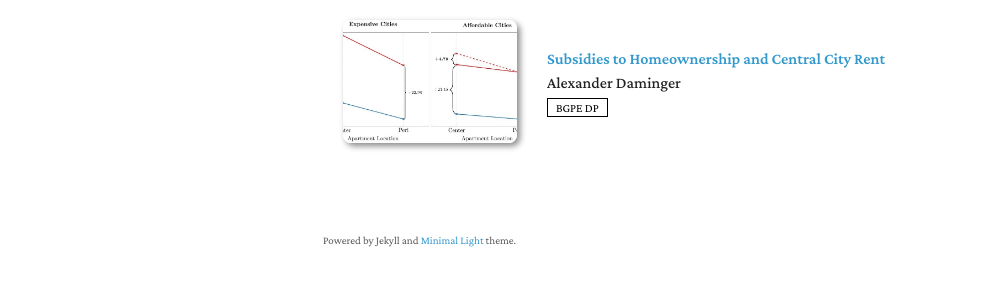
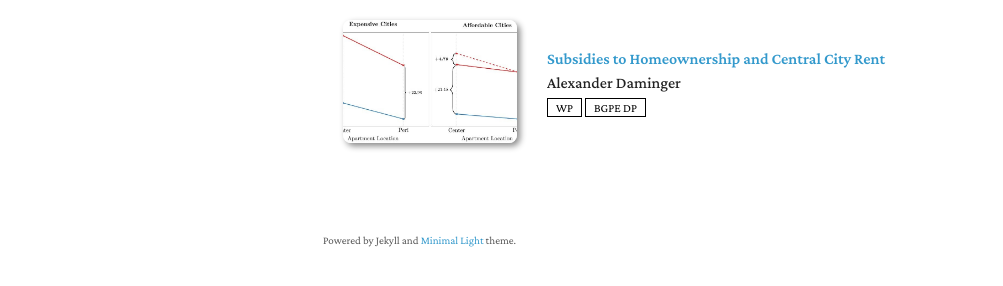
Before and after one commit to alexdaminger/alexdaminger.github.io, a Jekyll site: the page built from index.md, in a window 1280 px wide and 1087 px high. Shown: the part 766-1052 px from the top of the window, without its empty margins (147-1150 px from the left). Built offline with Jekyll 4.4.1, drawn with Linux system fonts in a browser that asks for light colours; nearby versions of some CDN libraries; a style sheet for code colours, icons or effects is not loaded; our own code applies the rules of GitHub Pages for plain Markdown files.

Commit message:
Update workingpapers.md

```diff
--- a/_includes/workingpapers.md
+++ b/_includes/workingpapers.md
@@ -21,7 +21,7 @@
       <div class="periodical"><em>{{ link.conference }}</em>
       </div>
     <div class="links">
-      {% if link.pdf %}
+      {% if link.wp %}
       <a href="{{ link.wp }}" class="btn btn-sm z-depth-0" role="button" target="_blank" style="font-size:12px;">WP</a>
       {% endif %}
       {% if link.bgpe %}
```
